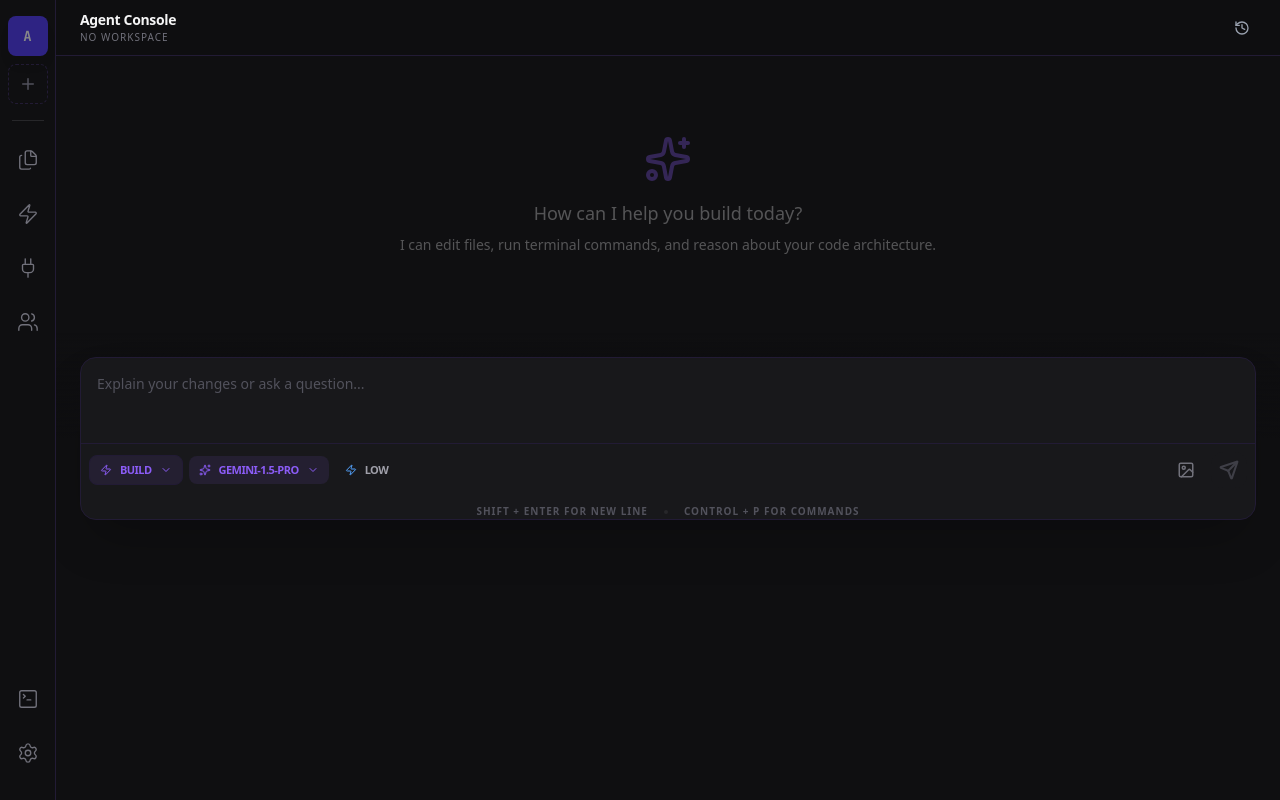
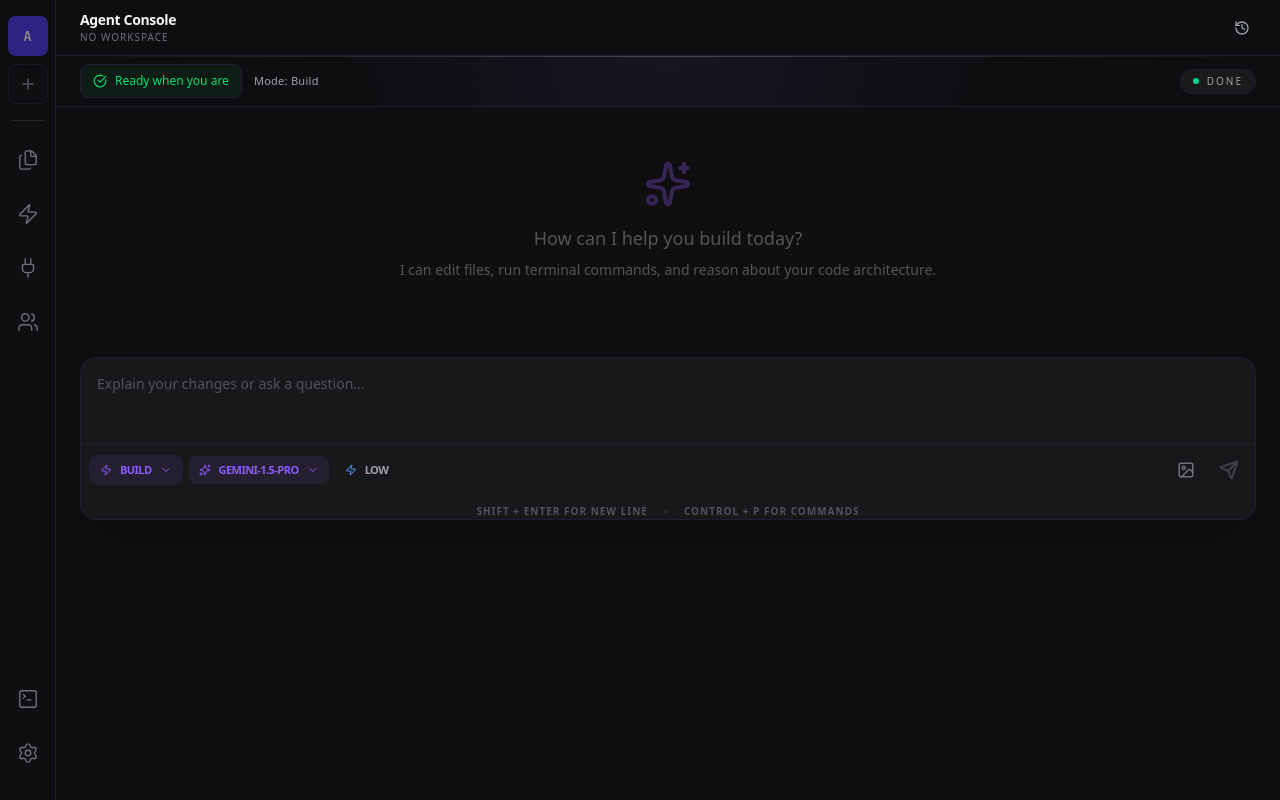
Before and after one commit to eibrahimli/anvil, a React (Vite) app: page / in a window 1280 px wide. Built offline with nearby package versions, Linux system fonts and the light colour scheme.

Commit message:
feat: add StatusBar component and integrate status management in Chat and ActivityStream

```diff
--- a/src/components/ActivityStream.tsx
+++ b/src/components/ActivityStream.tsx
@@ -1,6 +1,6 @@
 import { useMemo } from 'react';
 import { Message } from '../types';
-import { ActionCard, ThinkingBlock, MessageCard, StatusIndicator } from './ActivityCards';
+import { ActionCard, ThinkingBlock, MessageCard } from './ActivityCards';
 
 interface ActivityItem {
   id: string;
@@ -19,10 +19,9 @@ interface ActivityItem {
 interface ActivityStreamProps {
   messages: Message[];
   isLoading?: boolean;
-  currentStatus?: 'planning' | 'researching' | 'implementing' | 'testing' | 'waiting' | 'done';
 }
 
-export function ActivityStream({ messages, isLoading, currentStatus }: ActivityStreamProps) {
+export function ActivityStream({ messages, isLoading }: ActivityStreamProps) {
   // Parse messages into activity items
   const activities = useMemo(() => {
     const items: ActivityItem[] = [];
@@ -122,16 +121,6 @@ export function ActivityStream({ messages, isLoading, currentStatus }: ActivityS
 
   return (
     <div className="space-y-4">
-      {/* Status Indicator */}
-      {currentStatus && (
-        <div className="sticky top-0 z-10 bg-[var(--bg-base)]/80 backdrop-blur-sm py-2">
-          <StatusIndicator
-            status={currentStatus}
-            message={isLoading ? 'Processing...' : undefined}
-          />
-        </div>
-      )}
-
       {/* Activity Items */}
       <div className="space-y-3">
         {activities.map((activity) => {
--- a/src/components/Chat.tsx
+++ b/src/components/Chat.tsx
@@ -1,4 +1,4 @@
-import { useState, useRef, useEffect } from "react";
+import { useState, useRef, useEffect, useMemo } from "react";
 import { invoke } from "@tauri-apps/api/core";
 import { listen } from "@tauri-apps/api/event";
 import { useStore } from "../store";
@@ -9,6 +9,7 @@ import { ChevronDown, Send, Sparkles, History as HistoryIcon, Terminal as TermIc
 import { QuestionModal } from "./QuestionModal";
 import { TodoIndicator } from "./TodoIndicator";
 import { ActivityStream } from "./ActivityStream";
+import { StatusBar, AgentStatus } from "./StatusBar";
 import clsx from "clsx";
 
 import { useAgentEvents } from "../hooks/useAgentEvents";
@@ -16,7 +17,7 @@ import { useAgentEvents } from "../hooks/useAgentEvents";
 export function Chat() {
     const { sessionId, messages, addMessage, workspacePath, setSessionId, appendTokenToLastMessage, updateLastMessageContent } = useStore();
     const { enabledModels, activeModelId, setActiveModel, activeProviderId, apiKeys } = useProviderStore();
-    const { activeMode, setActiveMode, temperature, setTemperature, isEditorOpen: _isEditorOpen, setSettingsOpen } = useUIStore();
+    const { activeMode, setActiveMode, temperature, setTemperature, isEditorOpen: _isEditorOpen, setSettingsOpen, isQuestionOpen } = useUIStore();
     const [input, setInput] = useState("");
     const [loading, setLoading] = useState(false);
     const [activeDropdown, setActiveDropdown] = useState<'mode' | 'model' | null>(null);
@@ -47,6 +48,81 @@ export function Chat() {
             scrollRef.current.scrollTop = scrollRef.current.scrollHeight;
         }
     }, [messages, loading]);
+
+    type StatusInfo = {
+        status: AgentStatus;
+        message: string;
+        detail?: string;
+    };
+
+    const statusInfo = useMemo<StatusInfo>(() => {
+        const modeLabel = activeMode.charAt(0).toUpperCase() + activeMode.slice(1);
+        const modeDetail = `Mode: ${modeLabel}`;
+
+        if (isQuestionOpen) {
+            return {
+                status: "waiting",
+                message: "Waiting for your input...",
+                detail: "Answer the prompt to continue"
+            };
+        }
+
+        if (loading) {
+            const recentText = messages
+                .slice(-4)
+                .map((msg) => msg.content || "")
+                .join(" ");
+            const hasTestIntent =
+                activeMode === "build" &&
+                /\b(?:npm|pnpm|yarn)\s+test\b|\bcargo\s+test\b|\bpytest\b|\bvitest\b|\bjest\b|\bgo\s+test\b/i.test(recentText);
+
+            if (hasTestIntent) {
+                return {
+                    status: "testing",
+                    message: "Running tests...",
+                    detail: modeDetail
+                };
+            }
+
+            if (activeMode === "plan") {
+                return {
+                    status: "planning",
+                    message: "Analyzing problem...",
+                    detail: modeDetail
+                };
+            }
+
+            if (activeMode === "research") {
+                return {
+                    status: "researching",
+                    message: "Searching documentation...",
+                    detail: modeDetail
+                };
+            }
+
+            return {
+                status: "implementing",
+                message: "Writing code...",
+                detail: modeDetail
+            };
+        }
+
+        const hasConversation = messages.some((msg) => msg.role === "User" || msg.role === "Assistant");
+
+        if (!hasConversation) {
+            return {
+                status: "done",
+                message: "Ready when you are",
+                detail: modeDetail
+            };
+        }
+
+        return {
+            status: "done",
+            message: "Task completed",
+            detail: modeDetail
+        };
+    }, [activeMode, isQuestionOpen, loading, messages]);
 
     const availableModels = enabledModels;
 
@@ -174,6 +250,11 @@ export function Chat() {
             </div>
 
             {/* Activity Stream Area */}
+            <StatusBar
+                status={statusInfo.status}
+                message={statusInfo.message}
+                detail={statusInfo.detail}
+            />
             <div ref={scrollRef} className="flex-1 overflow-y-auto p-6 space-y-4 scroll-smooth">
                 {messages.length === 0 && (
                     <div className="h-full flex flex-col items-center justify-center text-center opacity-30 px-12">
@@ -186,7 +267,6 @@ export function Chat() {
                 <ActivityStream
                     messages={messages}
                     isLoading={loading}
-                    currentStatus={loading ? 'implementing' : undefined}
                 />
             </div>
 
--- a/src/components/QuestionModal.tsx
+++ b/src/components/QuestionModal.tsx
@@ -3,6 +3,7 @@ import { invoke } from '@tauri-apps/api/core';
 import { listen } from '@tauri-apps/api/event';
 import { X, HelpCircle } from 'lucide-react';
 import clsx from 'clsx';
+import { useUIStore } from '../stores/ui';
 
 interface QuestionOption {
   label: string;
@@ -32,6 +33,7 @@ export function QuestionModal() {
   const [request, setRequest] = useState<QuestionRequest | null>(null);
   const [answers, setAnswers] = useState<QuestionAnswers>({});
   const [customAnswers, setCustomAnswers] = useState<{[key: string]: string}>({});
+  const setQuestionOpen = useUIStore((state) => state.setQuestionOpen);
 
   useEffect(() => {
     const unlisten = listen<QuestionRequest>('agent:question', (event) => {
@@ -45,6 +47,10 @@ export function QuestionModal() {
       unlisten.then(f => f());
     };
   }, []);
+
+  useEffect(() => {
+    setQuestionOpen(isOpen);
+  }, [isOpen, setQuestionOpen]);
 
   const handleOptionSelect = (questionId: string, value: string, multiple: boolean) => {
     setAnswers(prev => {
--- /dev/null
+++ b/src/components/StatusBar.tsx
@@ -0,0 +1,51 @@
+import clsx from "clsx";
+import { StatusIndicator } from "./ActivityCards";
+
+export type AgentStatus = "planning" | "researching" | "implementing" | "testing" | "waiting" | "done";
+
+interface StatusBarProps {
+    status: AgentStatus;
+    message: string;
+    detail?: string;
+}
+
+const statusMeta: Record<AgentStatus, { dot: string; label: string }> = {
+    planning: { dot: "bg-blue-400", label: "Planning" },
+    researching: { dot: "bg-yellow-400", label: "Researching" },
+    implementing: { dot: "bg-green-400", label: "Implementing" },
+    testing: { dot: "bg-purple-400", label: "Testing" },
+    waiting: { dot: "bg-orange-400", label: "Waiting" },
+    done: { dot: "bg-emerald-400", label: "Done" }
+};
+
+export function StatusBar({ status, message, detail }: StatusBarProps) {
+    const meta = statusMeta[status];
+
+    return (
+        <div className="relative overflow-hidden border-b border-[var(--border)] bg-[var(--bg-base)]/75 backdrop-blur-md">
+            <div className="pointer-events-none absolute inset-0 bg-[radial-gradient(circle_at_top,_rgba(139,92,246,0.08),_transparent_55%)]" />
+            <div className="pointer-events-none absolute inset-x-0 top-0 h-px bg-[linear-gradient(90deg,_transparent,_rgba(148,163,184,0.35),_transparent)]" />
+
+            <div className="relative flex items-center justify-between gap-4 px-6 py-2">
+                <div className="flex items-center gap-3">
+                    <StatusIndicator status={status} message={message} />
+                    {detail && (
+                        <span className="text-[11px] font-medium tracking-wide text-[var(--text-secondary)]">
+                            {detail}
+                        </span>
+                    )}
+                </div>
+                <div className="flex items-center gap-2 rounded-full border border-white/5 bg-white/5 px-3 py-1 text-[10px] uppercase tracking-[0.2em] text-zinc-400">
+                    <span
+                        className={clsx(
+                            "w-1.5 h-1.5 rounded-full",
+                            meta.dot,
+                            status !== "done" && "animate-pulse"
+                        )}
+                    />
+                    <span>{meta.label}</span>
+                </div>
+            </div>
+        </div>
+    );
+}
--- a/src/stores/ui.ts
+++ b/src/stores/ui.ts
@@ -12,6 +12,7 @@ interface UIState {
     isSettingsOpen: boolean;
     isEditorOpen: boolean;
     isOrchestratorOpen: boolean;
+    isQuestionOpen: boolean;
 
     setActiveSidebarTab: (tab: SidebarTab) => void;
     setActiveMode: (mode: AgentMode) => void;
@@ -20,6 +21,7 @@ interface UIState {
     setSettingsOpen: (open: boolean) => void;
     setEditorOpen: (open: boolean) => void;
     setOrchestratorOpen: (open: boolean) => void;
+    setQuestionOpen: (open: boolean) => void;
 }
 
 export const useUIStore = create<UIState>((set) => ({
@@ -30,6 +32,7 @@ export const useUIStore = create<UIState>((set) => ({
     isSettingsOpen: false,
     isEditorOpen: false,
     isOrchestratorOpen: false,
+    isQuestionOpen: false,
 
     setActiveSidebarTab: (tab) => set({ activeSidebarTab: tab }),
     setActiveMode: (mode) => set({ activeMode: mode }),
@@ -38,4 +41,5 @@ export const useUIStore = create<UIState>((set) => ({
     setSettingsOpen: (open) => set({ isSettingsOpen: open }),
     setEditorOpen: (open) => set({ isEditorOpen: open }),
     setOrchestratorOpen: (open) => set({ isOrchestratorOpen: open }),
+    setQuestionOpen: (open) => set({ isQuestionOpen: open }),
 }));
```
Also changed, not shown: 1 other file (tests, documents, lock files or other folders).
